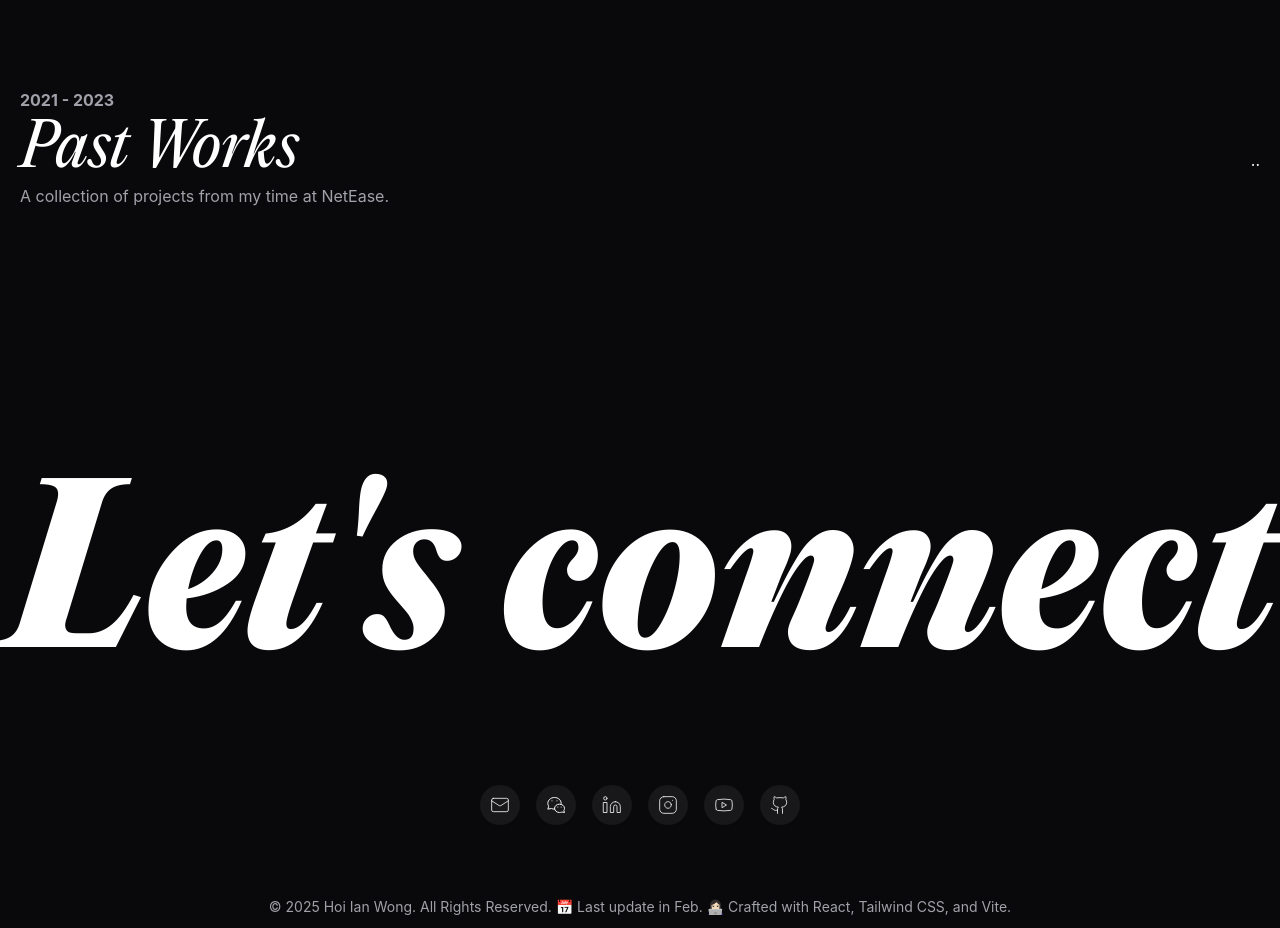
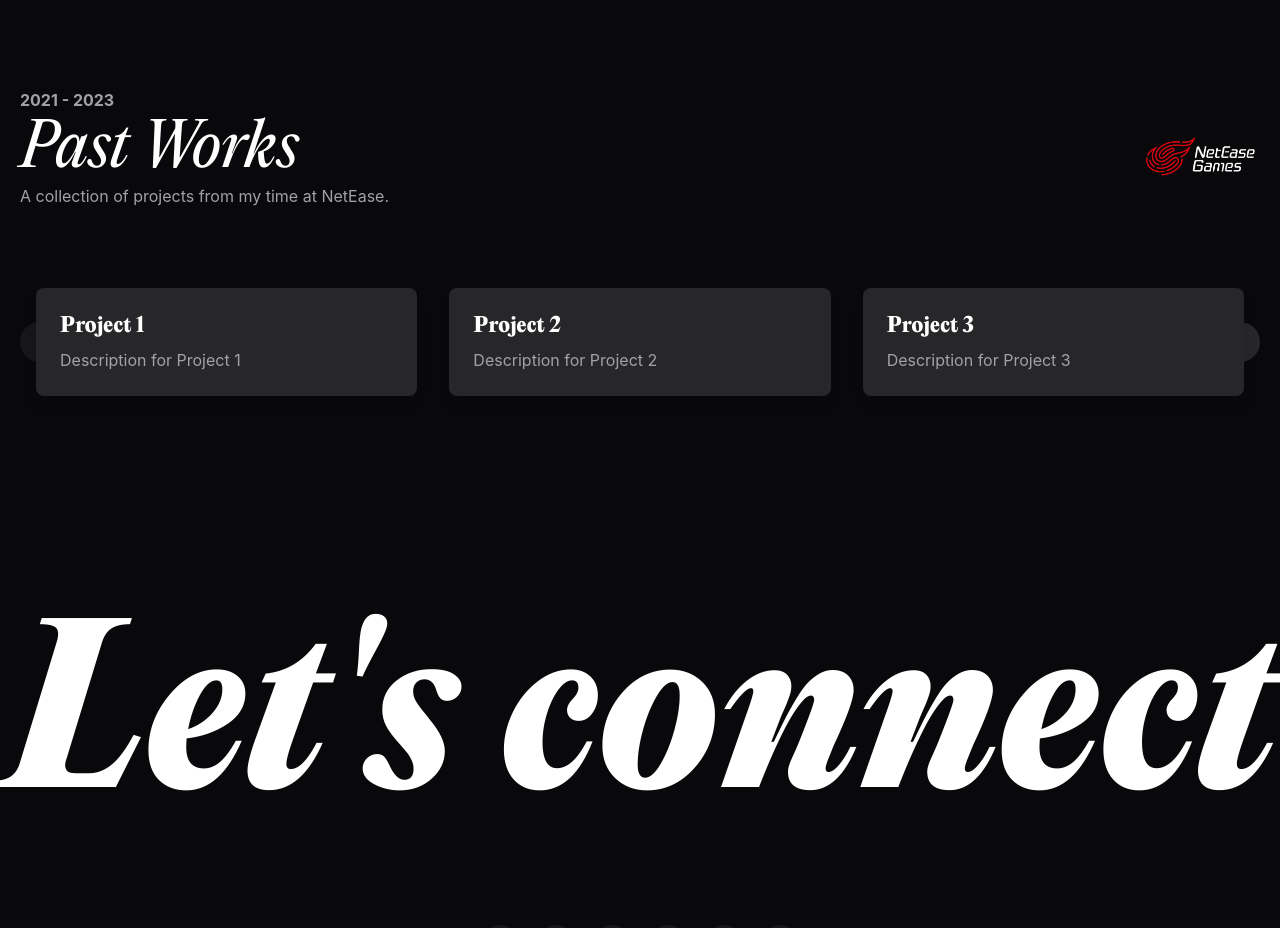
Before and after one commit to hoiian/portfolio2025, a React (Vite) app: page / in a window 1280 px wide. Shown: the part 1600-2528 px from the top of the page. Built offline with nearby package versions, Linux system fonts and the light colour scheme.

Commit message:
add past proj

```diff
--- a/package.json
+++ b/package.json
@@ -1,6 +1,6 @@
 {
   "scripts": {
-    "dev": "vite",
+    "dev": "vite --host",
     "build": "vite build",
     "start": "vite preview",
     "tailwind": "node node_modules/tailwindcss/lib/cli.js"
--- /dev/null
+++ b/src/components/ProjectCarousel.jsx
@@ -0,0 +1,73 @@
+import React, { useState } from "react";
+import { ChevronLeft, ChevronRight } from "lucide-react";
+
+const projects = [
+  { title: "Project 1", description: "Description for Project 1" },
+  { title: "Project 2", description: "Description for Project 2" },
+  { title: "Project 3", description: "Description for Project 3" },
+  { title: "Project 4", description: "Description for Project 4" },
+  { title: "Project 5", description: "Description for Project 5" },
+];
+
+const ProjectCarousel = () => {
+  const [currentIndex, setCurrentIndex] = useState(0);
+
+  const handleNext = () => {
+    if (currentIndex < projects.length - 3) {
+      setCurrentIndex(currentIndex + 1);
+    }
+  };
+
+  const handlePrev = () => {
+    if (currentIndex > 0) {
+      setCurrentIndex(currentIndex - 1);
+    }
+  };
+
+  return (
+    <div className="max-w-[1360px] mx-auto relative">
+      {/* Arrow Buttons */}
+      <button
+        onClick={handlePrev}
+        disabled={currentIndex === 0}
+        className={`absolute left-0 top-1/2 transform -translate-y-1/2 p-2 rounded-full bg-zinc-800 hover:bg-zinc-700 ${
+          currentIndex === 0 ? "opacity-50 cursor-not-allowed" : ""
+        }`}
+      >
+        <ChevronLeft size={24} strokeWidth={1} className="text-white" />
+      </button>
+
+      <button
+        onClick={handleNext}
+        disabled={currentIndex >= projects.length - 3}
+        className={`absolute right-0 top-1/2 transform -translate-y-1/2 p-2 rounded-full bg-zinc-800 hover:bg-zinc-700 ${
+          currentIndex >= projects.length - 3 ? "opacity-50 cursor-not-allowed" : ""
+        }`}
+      >
+        <ChevronRight size={24} strokeWidth={1} className="text-white" />
+      </button>
+
+      {/* Scrollable Container */}
+      <div className="overflow-hidden mt-10">
+        <div
+          className="flex transition-transform duration-500"
+          style={{ transform: `translateX(-${currentIndex * (100 / 3)}%)` }}
+        >
+          {projects.map((project, index) => (
+            <div
+              key={index}
+              className="flex-shrink-0 w-1/3 p-4"
+            >
+              <div className="bg-zinc-800 rounded-lg p-6 h-full text-white shadow-lg">
+                <h3 className="text-xl font-bold mb-2">{project.title}</h3>
+                <p className="text-zinc-400">{project.description}</p>
+              </div>
+            </div>
+          ))}
+        </div>
+      </div>
+    </div>
+  );
+};
+
+export default ProjectCarousel;
--- a/src/pages/Home.jsx
+++ b/src/pages/Home.jsx
@@ -1,6 +1,9 @@
 import React, { useState, useEffect } from "react";
 import SocialIcons from "../components/SocialIcons";
 import Header from "../components/Header";
+import ProjectCarousel from "../components/ProjectCarousel";
+import neteaseLogo from "../assets/images/neteaseLogo.png";
+
 
 
 const works = [
@@ -180,12 +183,12 @@ export default function Home() {
           </div>
 
           <div>
-          <a href="https://.." target="_blank" rel="noopener noreferrer" className="hover:opacity-70 transition-opacity duration-300">
-..
+          <a href="https://www.neteasegames.com/" target="_blank" rel="noopener noreferrer" className="hover:opacity-70 transition-opacity duration-300">
+          <img src={neteaseLogo} alt="NetEase Logo" className="mb-1 w-[120px]" />
           </a>
           </div>
         </div>
-
+<ProjectCarousel/>
       </main>
 
             {/* Tailwind Animation */}
```
